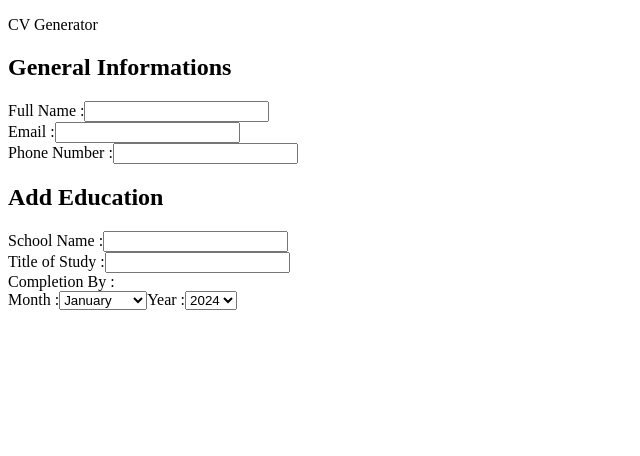
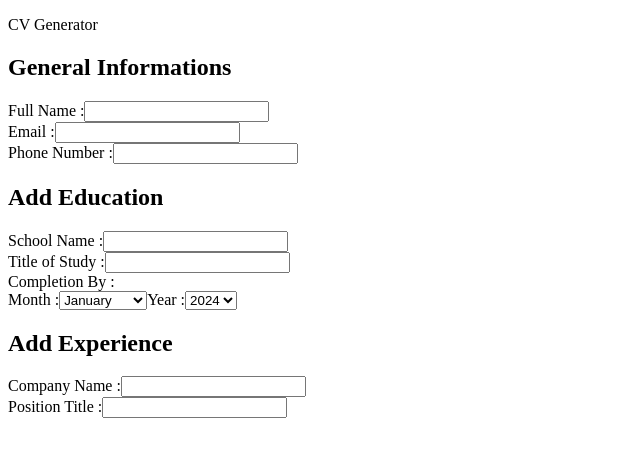
Before and after one commit to MewKay/cv-application, a React (Vite) app: page / in a window 1280 px wide. Shown: the top 456 px of the page, without its empty margins (0-640 px from the left). Built offline with nearby package versions, Linux system fonts and the light colour scheme.

Commit message:
Create Experience section
Only two of the five inputs are implementedyet.

```diff
--- a/src/components/EditSection.jsx
+++ b/src/components/EditSection.jsx
@@ -1,4 +1,5 @@
 import Education from "./Education";
+import Experience from "./Experience";
 import GeneralInfo from "./GeneralInfo";
 
 function EditSection() {
@@ -6,6 +7,7 @@ function EditSection() {
     <div className="edit-section">
       <GeneralInfo />
       <Education />
+      <Experience />
     </div>
   );
 }
--- /dev/null
+++ b/src/components/Experience.jsx
@@ -0,0 +1,19 @@
+function Experience() {
+  return (
+    <section>
+      <h2>Add Experience</h2>
+
+      <div>
+        <label>Company Name :</label>
+        <input type="text" required></input>
+      </div>
+
+      <div>
+        <label>Position Title :</label>
+        <input type="text" required></input>
+      </div>
+    </section>
+  );
+}
+
+export default Experience;
```
